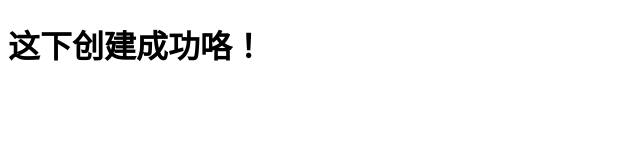
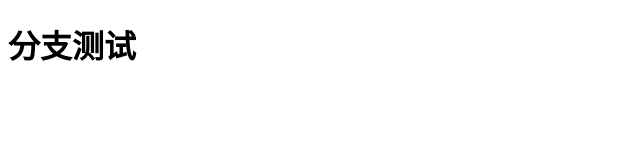
Before and after one commit to DetailZ1/gitTest, a plain HTML site: page index.html in a window 1280 px wide. Shown: the whole page, without its empty margins (0-640 px from the left). Drawn offline with Linux system fonts and the light colour scheme.

Commit message:
dev分支上增加内容

```diff
--- a/index.html
+++ b/index.html
@@ -7,6 +7,6 @@
     <title>Document</title>
 </head>
 <body>
-    <h1>这下创建成功咯！</h1>
+    <h1>分支测试</h1>
 </body>
 </html>
```
